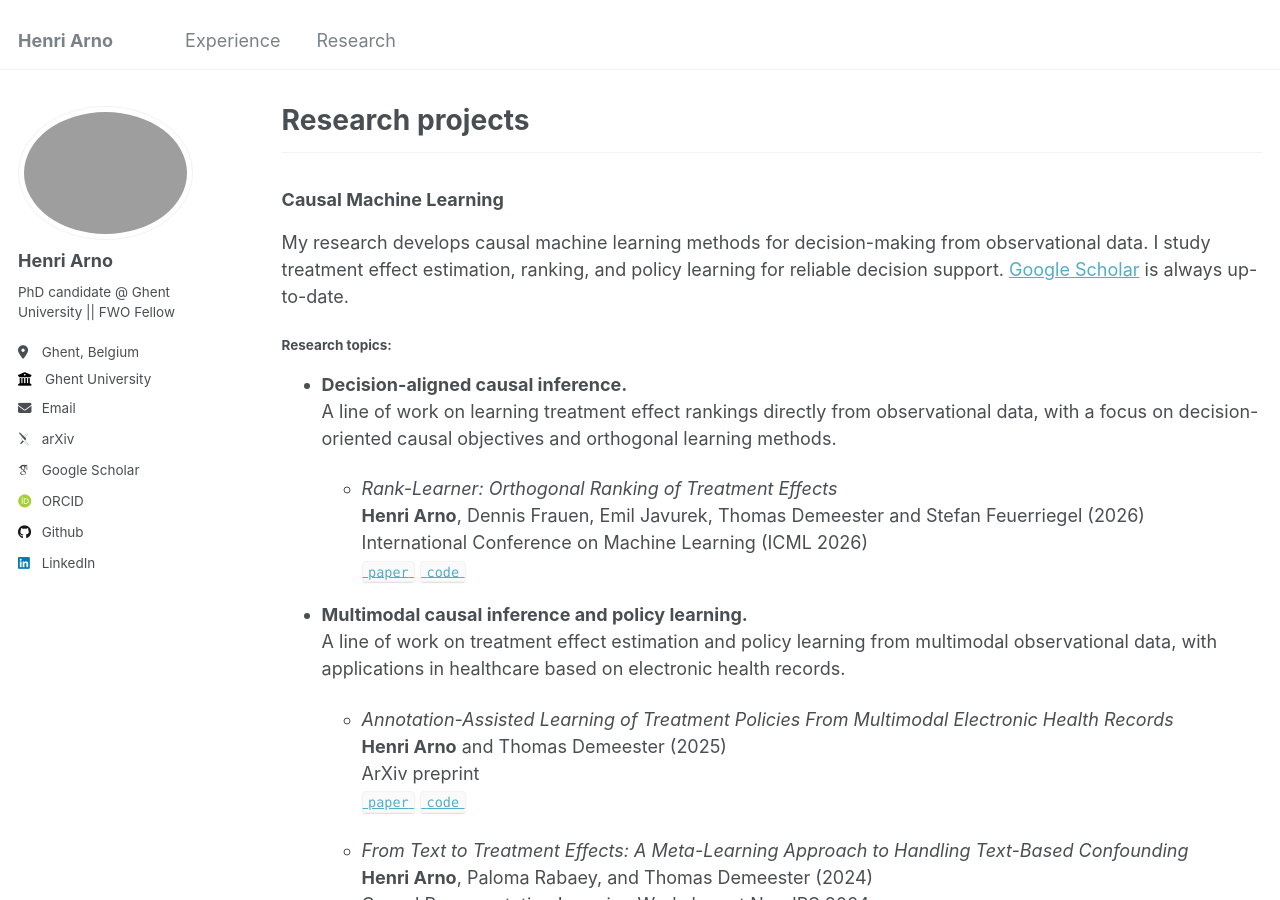
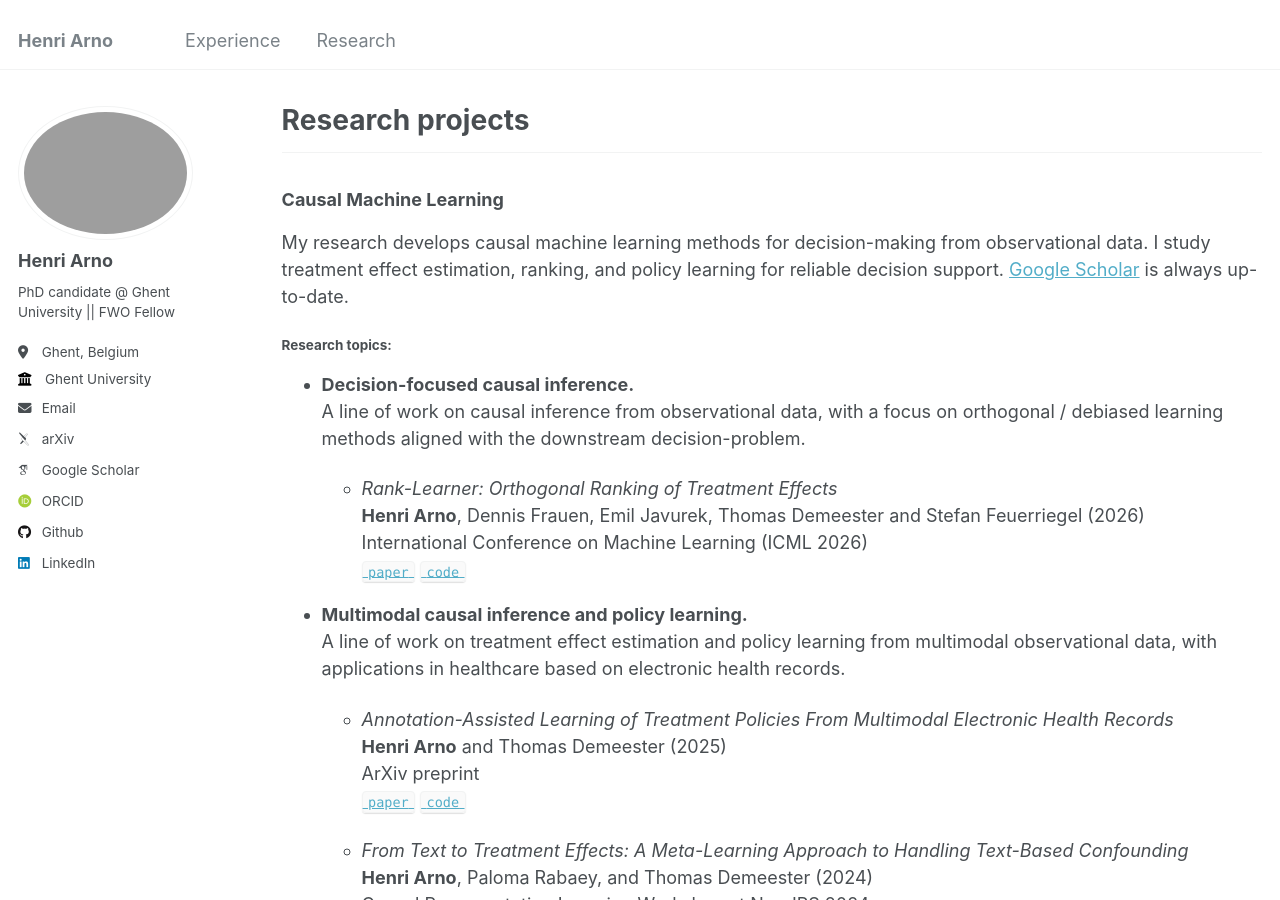
Before and after one commit to HenriArno/HenriArno.github.io, a Jekyll site: the page built from _pages/research.md, in a window 1280 px wide and 900 px high. Built offline with Jekyll 4.4.1, drawn with Linux system fonts in a browser that asks for light colours; some web fonts are replaced.

Commit message:
Update research.md

```diff
--- a/_pages/research.md
+++ b/_pages/research.md
@@ -9,8 +9,8 @@ My research develops causal machine learning methods for decision-making from ob
 
 #### Research topics:
 
-- **Decision-aligned causal inference.**
-  A line of work on learning treatment effect rankings directly from observational data, with a focus on decision-oriented causal objectives and orthogonal learning methods.
+- **Decision-focused causal inference.**
+  A line of work on causal inference from observational data, with a focus on orthogonal / debiased learning methods aligned with the downstream decision-problem.
 
   - *Rank-Learner: Orthogonal Ranking of Treatment Effects*
   **Henri Arno**, Dennis Frauen, Emil Javurek, Thomas Demeester and Stefan Feuerriegel (2026)
```
